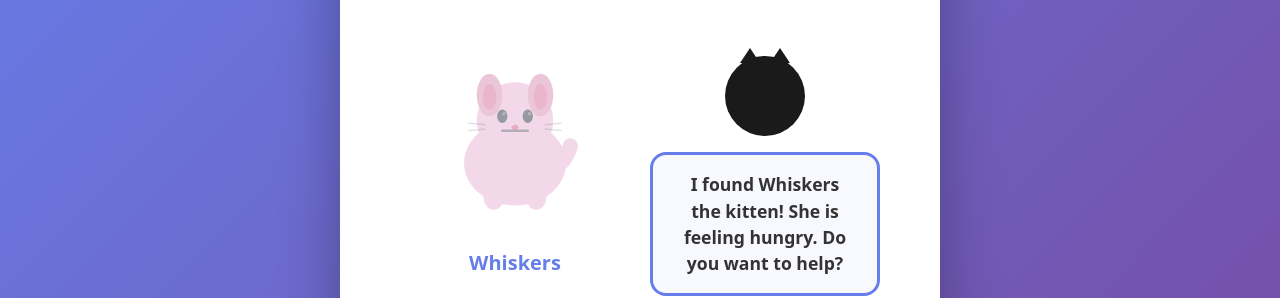
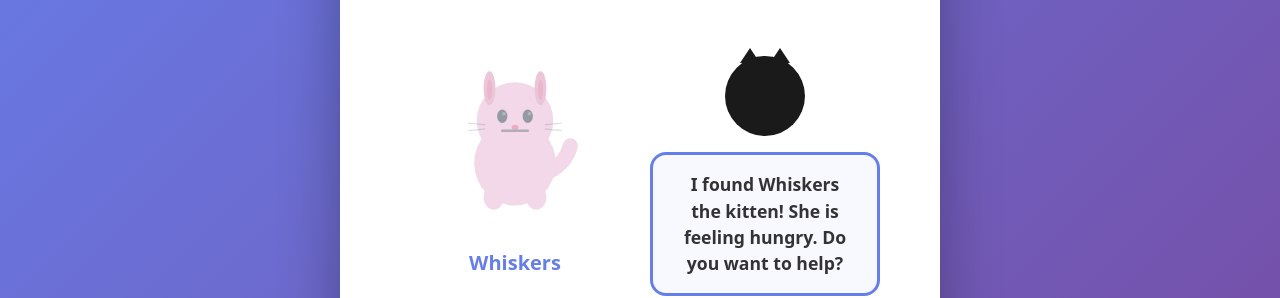
Before and after one commit to positivejam/meow-facts, a React (Vite) app: page / in a window 1280 px wide. Shown: the part 250-548 px from the top of the page. Built offline with nearby package versions, Linux system fonts and the light colour scheme.

Commit message:
Kitten improvements

```diff
--- a/src/components/AnimalSVG.tsx
+++ b/src/components/AnimalSVG.tsx
@@ -45,7 +45,7 @@ function KittenSVG({ progress }: { progress: number }) {
             <ellipse
                 cx="100"
                 cy="110"
-                rx="60"
+                rx="48"
                 ry="50"
                 fill={bodyColor}
                 style={{ transition: 'fill 0.5s ease' }}
@@ -60,20 +60,20 @@ function KittenSVG({ progress }: { progress: number }) {
                 style={{ transition: 'fill 0.5s ease' }}
             />
 
-            {/* Ears */}
+            {/* Ears - very pointy, shorter and higher up */}
             <ellipse
                 cx="70"
-                cy="30"
-                rx="15"
-                ry="25"
+                cy="22"
+                rx="7"
+                ry="20"
                 fill={earColor}
                 style={{ transition: 'fill 0.5s ease' }}
             />
             <ellipse
                 cx="130"
-                cy="30"
-                rx="15"
-                ry="25"
+                cy="22"
+                rx="7"
+                ry="20"
                 fill={earColor}
                 style={{ transition: 'fill 0.5s ease' }}
             />
@@ -81,18 +81,18 @@ function KittenSVG({ progress }: { progress: number }) {
             {/* Inner ears */}
             <ellipse
                 cx="70"
-                cy="32"
-                rx="8"
-                ry="15"
+                cy="24"
+                rx="3"
+                ry="12"
                 fill={noseColor}
                 opacity="0.6"
                 style={{ transition: 'fill 0.5s ease, opacity 0.5s ease' }}
             />
             <ellipse
                 cx="130"
-                cy="32"
-                rx="8"
-                ry="15"
+                cy="24"
+                rx="3"
+                ry="12"
                 fill={noseColor}
                 opacity="0.6"
                 style={{ transition: 'fill 0.5s ease, opacity 0.5s ease' }}
```
